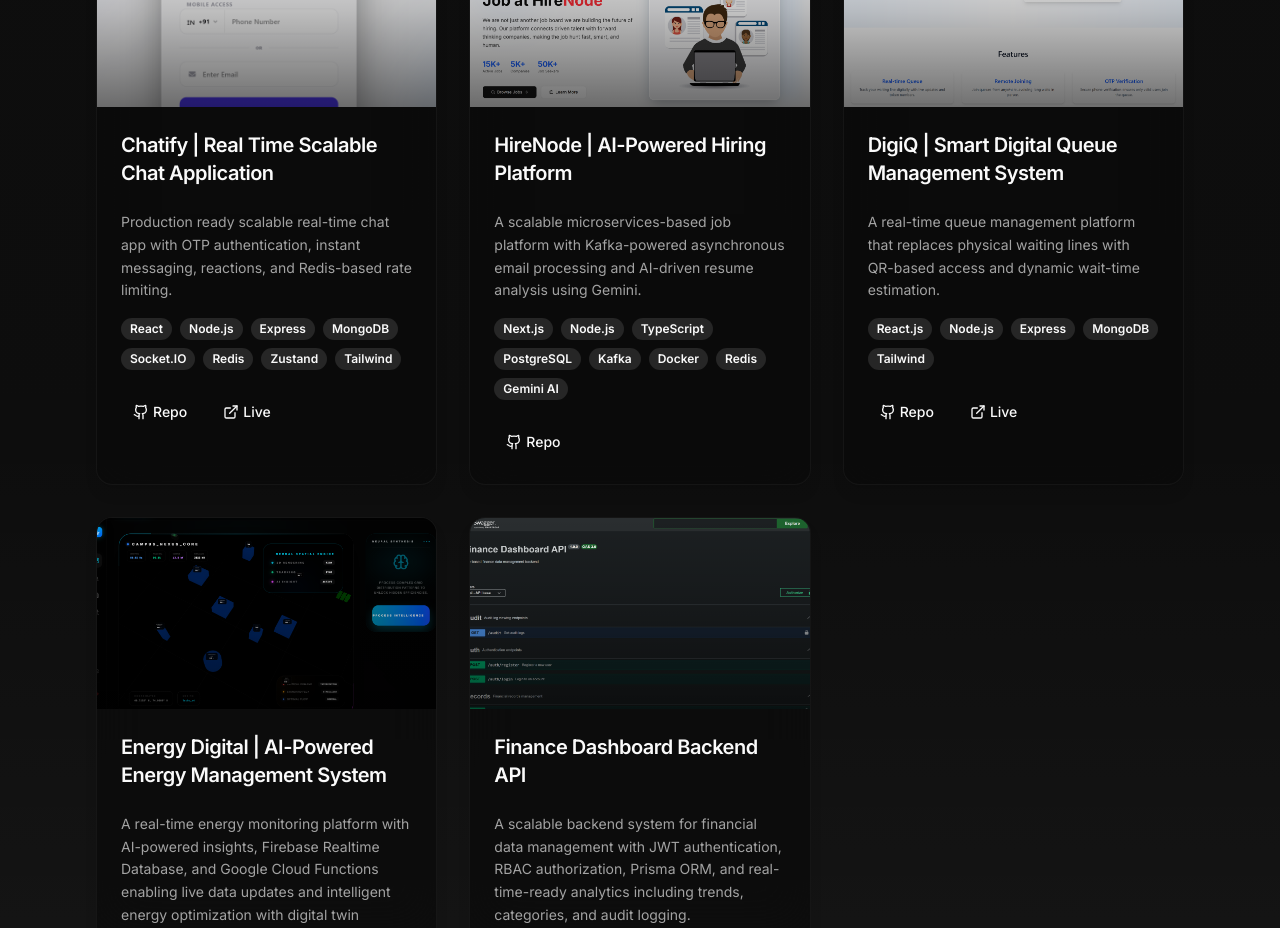
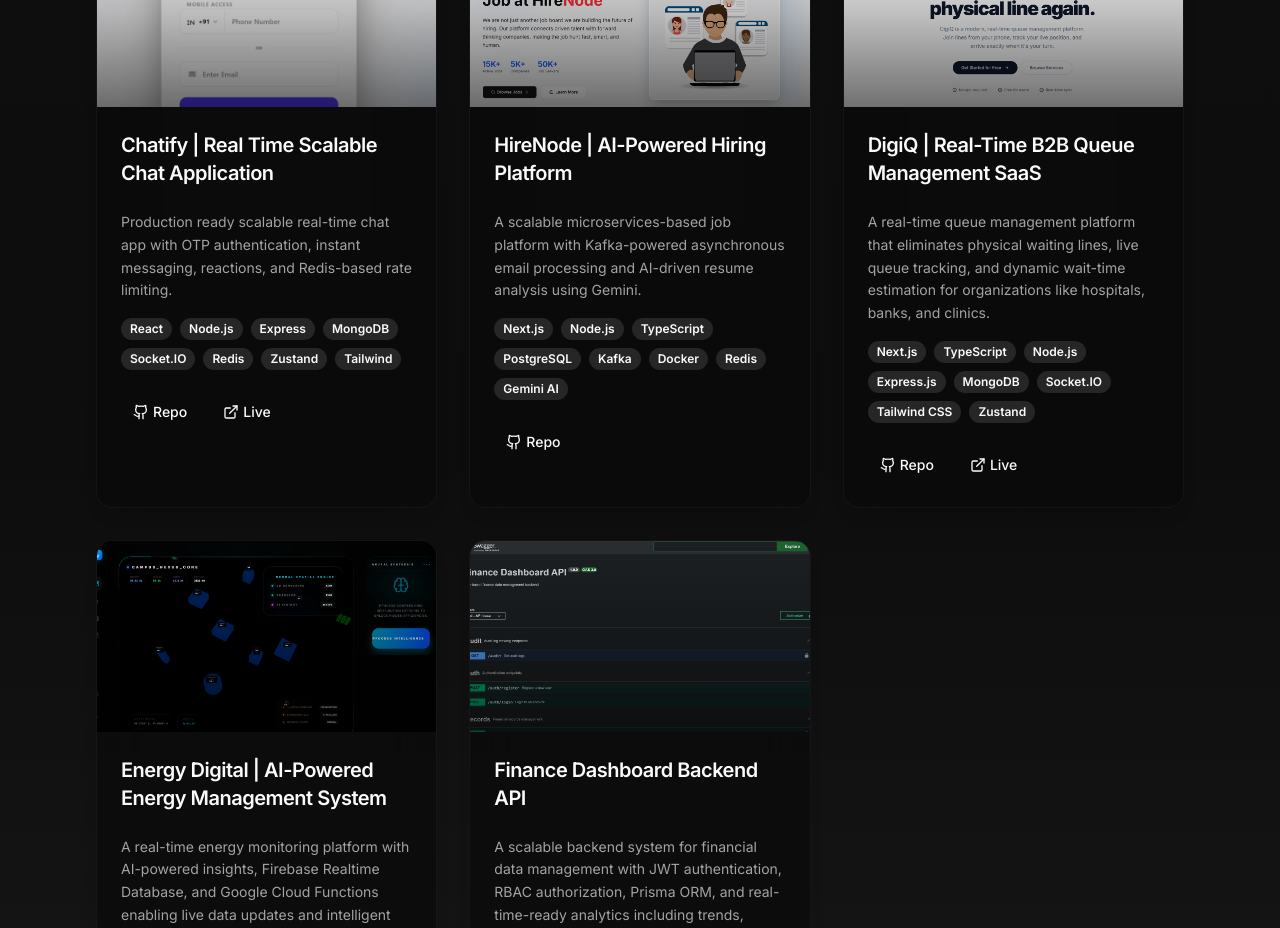
Before and after one commit to 21aansh06/Portfolio, a Next.js app: page / in a window 1280 px wide. Shown: the part 2340-3268 px from the top of the page. Built offline with nearby package versions, Linux system fonts and the light colour scheme; no server answers.

Commit message:
updated image of project

```diff
--- a/data/projects.ts
+++ b/data/projects.ts
@@ -33,13 +33,13 @@
   },
 
   {
-    title: "DigiQ | Smart Digital Queue Management System",
-    description: "A real-time queue management platform that replaces physical waiting lines with QR-based access and dynamic wait-time estimation.",
-    badges: ["React.js", "Node.js", "Express", "MongoDB", "Tailwind"],
+    title: "DigiQ | Real-Time B2B Queue Management SaaS",
+    description: "A real-time queue management platform that eliminates physical waiting lines, live queue tracking, and dynamic wait-time estimation for organizations like hospitals, banks, and clinics.",
+    badges: ["Next.js", "TypeScript", "Node.js", "Express.js", "MongoDB", "Socket.IO", "Tailwind CSS", "Zustand"],
     grant: null,
     links: {
-      github: "https://github.com/21aansh06/DigiQ",
-      live: "https://digi-q-ivory.vercel.app",
+      github: "https://github.com/21aansh06/DigiiQ",
+      live: "https://digi-q-on9h.vercel.app/",
     },
     image: "/Projects_Screenshots/DigiQ/DigiQ.png",
   },
```
Also changed, not shown: public/Projects_Screenshots/DigiQ/DigiQ.png.
